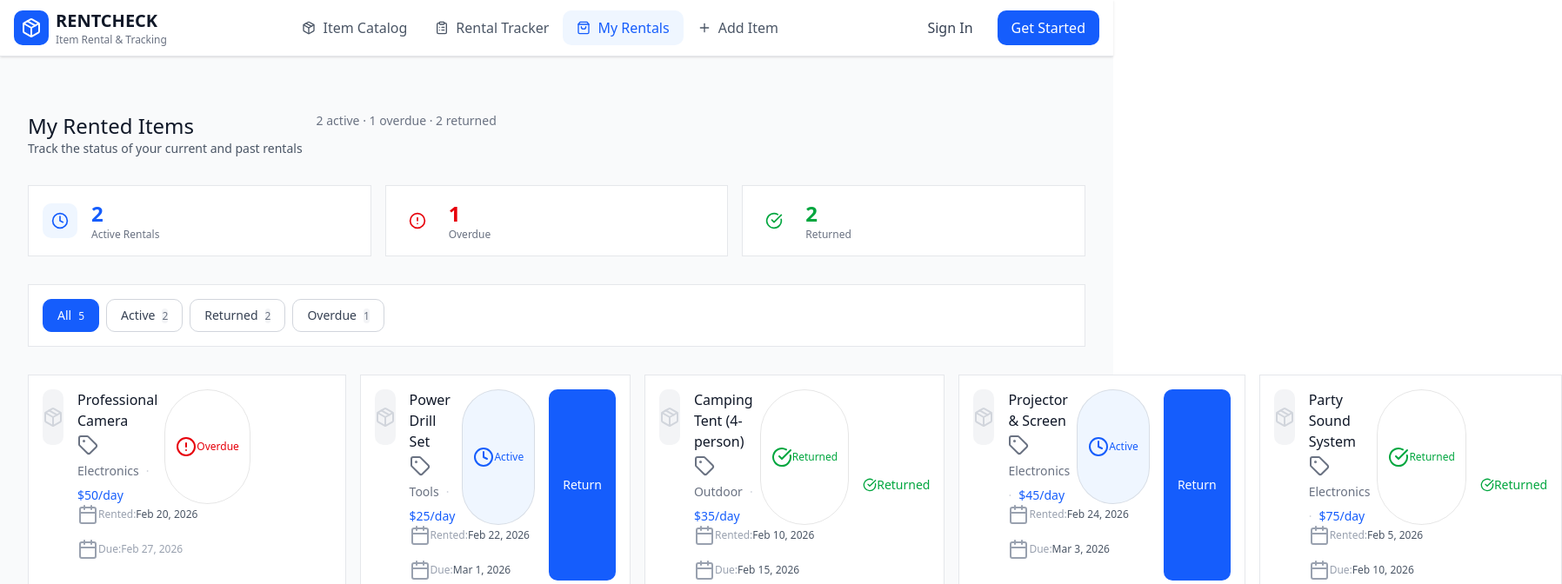
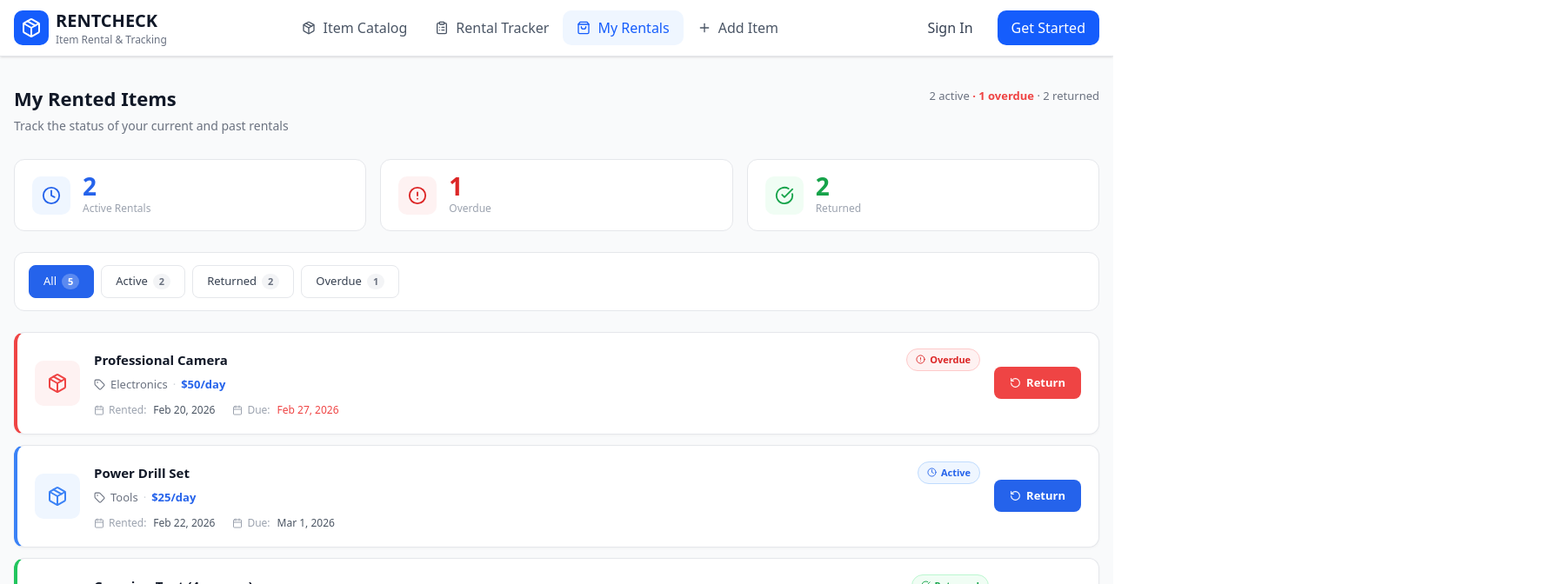
Before and after one commit to RedzerRiley/RentCheck, a React (Vite) app: page / in a window 1280 px wide. Both pictures are taken after a click on the button "My Rentals". Shown: the top 672 px of the page at 87% size, 1796 px wide, since content can reach past the window. Built offline with nearby package versions, Linux system fonts and the light colour scheme.

Commit message:
fixed the rented item page

```diff
--- a/src/components/RentedItems.tsx
+++ b/src/components/RentedItems.tsx
@@ -20,75 +20,20 @@ interface RentedItem {
 }
 
 const mockRentedItems: RentedItem[] = [
-  {
-    id: 1,
-    name: "Professional Camera",
-    category: "Electronics",
-    price: "$50/day",
-    rentedDate: "Feb 20, 2026",
-    dueDate: "Feb 27, 2026",
-    status: "overdue",
-  },
-  {
-    id: 2,
-    name: "Power Drill Set",
-    category: "Tools",
-    price: "$25/day",
-    rentedDate: "Feb 22, 2026",
-    dueDate: "Mar 1, 2026",
-    status: "active",
-  },
-  {
-    id: 3,
-    name: "Camping Tent (4-person)",
-    category: "Outdoor",
-    price: "$35/day",
-    rentedDate: "Feb 10, 2026",
-    dueDate: "Feb 15, 2026",
-    status: "returned",
-  },
-  {
-    id: 4,
-    name: "Projector & Screen",
-    category: "Electronics",
-    price: "$45/day",
-    rentedDate: "Feb 24, 2026",
-    dueDate: "Mar 3, 2026",
-    status: "active",
-  },
-  {
-    id: 5,
-    name: "Party Sound System",
-    category: "Electronics",
-    price: "$75/day",
-    rentedDate: "Feb 5, 2026",
-    dueDate: "Feb 10, 2026",
-    status: "returned",
-  },
+  { id: 1, name: "Professional Camera", category: "Electronics", price: "$50/day", rentedDate: "Feb 20, 2026", dueDate: "Feb 27, 2026", status: "overdue" },
+  { id: 2, name: "Power Drill Set", category: "Tools", price: "$25/day", rentedDate: "Feb 22, 2026", dueDate: "Mar 1, 2026", status: "active" },
+  { id: 3, name: "Camping Tent (4-person)", category: "Outdoor", price: "$35/day", rentedDate: "Feb 10, 2026", dueDate: "Feb 15, 2026", status: "returned" },
+  { id: 4, name: "Projector & Screen", category: "Electronics", price: "$45/day", rentedDate: "Feb 24, 2026", dueDate: "Mar 3, 2026", status: "active" },
+  { id: 5, name: "Party Sound System", category: "Electronics", price: "$75/day", rentedDate: "Feb 5, 2026", dueDate: "Feb 10, 2026", status: "returned" },
 ];
 
 const STATUS_FILTERS = ["All", "Active", "Returned", "Overdue"] as const;
 type FilterType = (typeof STATUS_FILTERS)[number];
 
 const statusConfig = {
-  active: {
-    label: "Active",
-    icon: Clock,
-    badgeClass: "bg-blue-50 text-blue-600 border border-blue-200",
-    accent: "border-l-blue-500",
-  },
-  returned: {
-    label: "Returned",
-    icon: CheckCircle,
-    badgeClass: "bg-green-50 text-green-600 border border-green-200",
-    accent: "border-l-green-500",
-  },
-  overdue: {
-    label: "Overdue",
-    icon: AlertCircle,
-    badgeClass: "bg-red-50 text-red-600 border border-red-200",
-    accent: "border-l-red-500",
-  },
+  active:   { label: "Active",   Icon: Clock,         accentColor: "#3b82f6", badgeBg: "#eff6ff", badgeColor: "#2563eb", badgeBorder: "#bfdbfe" },
+  returned: { label: "Returned", Icon: CheckCircle,   accentColor: "#22c55e", badgeBg: "#f0fdf4", badgeColor: "#16a34a", badgeBorder: "#bbf7d0" },
+  overdue:  { label: "Overdue",  Icon: AlertCircle,   accentColor: "#ef4444", badgeBg: "#fef2f2", badgeColor: "#dc2626", badgeBorder: "#fecaca" },
 };
 
 export function RentedItems() {
@@ -101,198 +46,174 @@ export function RentedItems() {
   );
 
   const counts = {
-    All: items.length,
-    Active: items.filter((i) => i.status === "active").length,
+    All:      items.length,
+    Active:   items.filter((i) => i.status === "active").length,
     Returned: items.filter((i) => i.status === "returned").length,
-    Overdue: items.filter((i) => i.status === "overdue").length,
+    Overdue:  items.filter((i) => i.status === "overdue").length,
   };
 
   const handleReturn = async (id: number) => {
     setReturningId(id);
     await new Promise((r) => setTimeout(r, 700));
-
-    setItems((prev) =>
-      prev.map((item) =>
-        item.id === id ? { ...item, status: "returned" } : item
-      )
-    );
-
+    // TODO: await fetch(`http://localhost:3000/api/rentals/${id}/return`, { method: 'PATCH' });
+    setItems((prev) => prev.map((item) => item.id === id ? { ...item, status: "returned" as const } : item));
     setReturningId(null);
   };
 
   return (
-    <div className="w-full max-w-7xl mx-auto px-4 sm:px-6 lg:px-8 py-8">
-      {/* Header */}
-      <div className="flex flex-col sm:flex-row sm:items-center sm:justify-between gap-4 mb-8">
+    <div style={{ width: "100%", fontFamily: "inherit" }}>
+
+      {/* ── Page header ── */}
+      <div style={{ display: "flex", alignItems: "flex-start", justifyContent: "space-between", marginBottom: 28, flexWrap: "wrap", gap: 12 }}>
         <div>
-          <h2 className="text-2xl font-semibold text-gray-900">
-            My Rented Items
-          </h2>
-          <p className="text-gray-600 text-sm">
-            Track the status of your current and past rentals
-          </p>
+          <h2 style={{ fontSize: 22, fontWeight: 700, color: "#111827", margin: 0 }}>My Rented Items</h2>
+          <p style={{ fontSize: 14, color: "#6b7280", margin: "4px 0 0" }}>Track the status of your current and past rentals</p>
         </div>
-
-        <div className="text-sm text-gray-500">
-          {counts.Active} active ·{" "}
-          {counts.Overdue > 0 && (
-            <span className="text-red-500 font-medium">
-              {counts.Overdue} overdue ·{" "}
-            </span>
-          )}
-          {counts.Returned} returned
+        <div style={{ fontSize: 13, color: "#6b7280", paddingTop: 4 }}>
+          <span>{counts.Active} active</span>
+          {counts.Overdue > 0 && <span style={{ color: "#ef4444", fontWeight: 600 }}> · {counts.Overdue} overdue</span>}
+          <span> · {counts.Returned} returned</span>
         </div>
       </div>
 
-      {/* Summary Cards */}
-      <div className="grid grid-cols-1 sm:grid-cols-2 lg:grid-cols-3 gap-4 mb-8">
+      {/* ── Summary cards ── */}
+      <div style={{ display: "grid", gridTemplateColumns: "repeat(3, 1fr)", gap: 16, marginBottom: 24 }}>
         {[
-          {
-            label: "Active Rentals",
-            count: counts.Active,
-            icon: Clock,
-            color: "text-blue-600",
-            bg: "bg-blue-50",
-          },
-          {
-            label: "Overdue",
-            count: counts.Overdue,
-            icon: AlertCircle,
-            color: "text-red-600",
-            bg: "bg-red-50",
-          },
-          {
-            label: "Returned",
-            count: counts.Returned,
-            icon: CheckCircle,
-            color: "text-green-600",
-            bg: "bg-green-50",
-          },
-        ].map((stat) => (
-          <div
-            key={stat.label}
-            className="bg-white border border-gray-200 rounded-xl p-4 flex items-center gap-4"
-          >
-            <div
-              className={`w-10 h-10 ${stat.bg} rounded-lg flex items-center justify-center`}
-            >
-              <stat.icon className={`w-5 h-5 ${stat.color}`} />
+          { label: "Active Rentals", count: counts.Active,   Icon: Clock,       color: "#2563eb", bg: "#eff6ff" },
+          { label: "Overdue",        count: counts.Overdue,  Icon: AlertCircle, color: "#dc2626", bg: "#fef2f2" },
+          { label: "Returned",       count: counts.Returned, Icon: CheckCircle, color: "#16a34a", bg: "#f0fdf4" },
+        ].map(({ label, count, Icon, color, bg }) => (
+          <div key={label} style={{ background: "#fff", border: "1px solid #e5e7eb", borderRadius: 12, padding: "16px 20px", display: "flex", alignItems: "center", gap: 14 }}>
+            <div style={{ width: 44, height: 44, background: bg, borderRadius: 10, display: "flex", alignItems: "center", justifyContent: "center", flexShrink: 0 }}>
+              <Icon style={{ width: 22, height: 22, color }} />
             </div>
-
             <div>
-              <div className={`text-2xl font-bold ${stat.color}`}>
-                {stat.count}
-              </div>
-              <div className="text-xs text-gray-500">{stat.label}</div>
+              <div style={{ fontSize: 28, fontWeight: 700, color, lineHeight: 1 }}>{count}</div>
+              <div style={{ fontSize: 12, color: "#9ca3af", marginTop: 3 }}>{label}</div>
             </div>
           </div>
         ))}
       </div>
 
-      {/* Filter Tabs */}
-      <div className="bg-white border border-gray-200 rounded-xl p-4 mb-8">
-        <div className="flex flex-wrap gap-2">
-          {STATUS_FILTERS.map((f) => (
+      {/* ── Filter tabs ── */}
+      <div style={{ background: "#fff", border: "1px solid #e5e7eb", borderRadius: 12, padding: "14px 16px", marginBottom: 24 }}>
+        <div style={{ display: "flex", gap: 8, flexWrap: "wrap" }}>
+          {STATUS_FILTERS.map((f) => {
+            const active = filter === f;
+            return (
               <button
                 key={f}
                 onClick={() => setFilter(f)}
-              className={`px-4 py-2 rounded-lg border text-sm font-medium transition ${
-                filter === f
-                  ? "bg-blue-600 text-white border-blue-600"
-                  : "bg-white text-gray-700 border-gray-300 hover:border-blue-400"
-              }`}
+                style={{
+                  padding: "8px 16px",
+                  borderRadius: 8,
+                  border: active ? "1px solid #2563eb" : "1px solid #e5e7eb",
+                  background: active ? "#2563eb" : "#fff",
+                  color: active ? "#fff" : "#374151",
+                  fontSize: 13,
+                  fontWeight: 500,
+                  cursor: "pointer",
+                  display: "flex",
+                  alignItems: "center",
+                  gap: 6,
+                  transition: "all 0.15s",
+                }}
               >
                 {f}
-              <span
-                className={`ml-2 px-1.5 py-0.5 text-xs rounded ${
-                  filter === f
-                    ? "bg-blue-500 text-white"
-                    : "bg-gray-100 text-gray-500"
-                }`}
-              >
+                <span style={{
+                  padding: "1px 7px",
+                  borderRadius: 20,
+                  fontSize: 11,
+                  fontWeight: 600,
+                  background: active ? "rgba(255,255,255,0.25)" : "#f3f4f6",
+                  color: active ? "#fff" : "#6b7280",
+                }}>
                   {counts[f]}
                 </span>
               </button>
-          ))}
+            );
+          })}
         </div>
       </div>
 
-      {/* Items */}
+      {/* ── Items list ── */}
       {filtered.length === 0 ? (
-        <div className="bg-white border border-gray-200 rounded-xl p-16 text-center">
-          <Package className="w-10 h-10 text-gray-300 mx-auto mb-4" />
-          <h3 className="text-gray-700 font-medium">No items found</h3>
-          <p className="text-gray-400 text-sm">
-            No rentals match the selected filter.
-          </p>
+        <div style={{ background: "#fff", border: "1px solid #e5e7eb", borderRadius: 12, padding: "64px 24px", textAlign: "center" }}>
+          <Package style={{ width: 40, height: 40, color: "#d1d5db", margin: "0 auto 12px" }} />
+          <p style={{ fontWeight: 600, color: "#374151", margin: "0 0 4px" }}>No items found</p>
+          <p style={{ fontSize: 13, color: "#9ca3af", margin: 0 }}>No rentals match the selected filter.</p>
         </div>
       ) : (
-        <div className="flex flex-col gap-4">
+        <div style={{ display: "flex", flexDirection: "column", gap: 12 }}>
           {filtered.map((item) => {
             const cfg = statusConfig[item.status];
-            const StatusIcon = cfg.icon;
             const isReturning = returningId === item.id;
 
             return (
               <div
                 key={item.id}
-                className={`bg-white border border-gray-200 border-l-4 ${cfg.accent}
-                rounded-xl p-4 flex flex-col sm:flex-row gap-4 sm:items-center
-                hover:shadow-sm transition`}
+                style={{
+                  background: "#fff",
+                  border: "1px solid #e5e7eb",
+                  borderLeft: `4px solid ${cfg.accentColor}`,
+                  borderRadius: 12,
+                  padding: "18px 20px",
+                  display: "flex",
+                  alignItems: "center",
+                  gap: 16,
+                  boxShadow: "0 1px 3px rgba(0,0,0,0.04)",
+                  transition: "box-shadow 0.15s",
+                }}
+                onMouseEnter={(e) => (e.currentTarget.style.boxShadow = "0 4px 12px rgba(0,0,0,0.08)")}
+                onMouseLeave={(e) => (e.currentTarget.style.boxShadow = "0 1px 3px rgba(0,0,0,0.04)")}
               >
-                {/* Image */}
-                <div className="w-16 h-16 bg-gray-100 rounded-lg flex items-center justify-center flex-shrink-0">
-                  <Package className="w-7 h-7 text-gray-300" />
+                {/* Icon */}
+                <div style={{
+                  width: 52, height: 52,
+                  background: cfg.badgeBg,
+                  borderRadius: 10,
+                  display: "flex", alignItems: "center", justifyContent: "center",
+                  flexShrink: 0,
+                }}>
+                  <Package style={{ width: 24, height: 24, color: cfg.accentColor }} />
                 </div>
 
-                {/* Content */}
-                <div className="flex-1 min-w-0">
-                  <div className="flex flex-col sm:flex-row sm:items-start sm:justify-between gap-2">
-                    <div className="min-w-0">
-                      <h3 className="font-semibold text-gray-900 truncate">
+                {/* Main content */}
+                <div style={{ flex: 1, minWidth: 0 }}>
+                  {/* Top row: name + badge */}
+                  <div style={{ display: "flex", alignItems: "center", justifyContent: "space-between", gap: 12, marginBottom: 6 }}>
+                    <h3 style={{ fontSize: 15, fontWeight: 600, color: "#111827", margin: 0, overflow: "hidden", textOverflow: "ellipsis", whiteSpace: "nowrap" }}>
                       {item.name}
                     </h3>
-
-                      <div className="flex flex-wrap items-center gap-2 text-sm text-gray-500 mt-1">
-                        <Tag className="w-3.5 h-3.5" />
-                        {item.category}
-                        <span className="text-gray-300">·</span>
-                        <span className="text-blue-600 font-medium">
-                          {item.price}
-                        </span>
-                      </div>
-                    </div>
-
-                    <span
-                      className={`flex items-center gap-1.5 px-3 py-1 rounded-full text-xs font-semibold ${cfg.badgeClass}`}
-                    >
-                      <StatusIcon className="w-3 h-3" />
+                    <span style={{
+                      display: "flex", alignItems: "center", gap: 5,
+                      padding: "4px 10px", borderRadius: 20,
+                      fontSize: 11, fontWeight: 600, flexShrink: 0,
+                      background: cfg.badgeBg, color: cfg.badgeColor,
+                      border: `1px solid ${cfg.badgeBorder}`,
+                    }}>
+                      <cfg.Icon style={{ width: 11, height: 11 }} />
                       {cfg.label}
                     </span>
                   </div>
 
+                  {/* Category + price */}
+                  <div style={{ display: "flex", alignItems: "center", gap: 6, fontSize: 13, color: "#6b7280", marginBottom: 10 }}>
+                    <Tag style={{ width: 13, height: 13 }} />
+                    <span>{item.category}</span>
+                    <span style={{ color: "#d1d5db" }}>·</span>
+                    <span style={{ color: "#2563eb", fontWeight: 600 }}>{item.price}</span>
+                  </div>
+
                   {/* Dates */}
-                  <div className="flex flex-wrap gap-4 mt-3 text-xs text-gray-400">
-                    <span className="flex items-center gap-1">
-                      <Calendar className="w-3 h-3" />
-                      Rented:
-                      <span className="text-gray-600 ml-1">
-                        {item.rentedDate}
+                  <div style={{ display: "flex", gap: 20, flexWrap: "wrap" }}>
+                    <span style={{ display: "flex", alignItems: "center", gap: 5, fontSize: 12, color: "#9ca3af" }}>
+                      <Calendar style={{ width: 12, height: 12 }} />
+                      Rented: <span style={{ color: "#4b5563", fontWeight: 500, marginLeft: 3 }}>{item.rentedDate}</span>
                     </span>
-                    </span>
-
-                    <span className="flex items-center gap-1">
-                      <Calendar className="w-3 h-3" />
-                      Due:
-                      <span
-                        className={`ml-1 font-medium ${
-                          item.status === "overdue"
-                            ? "text-red-500"
-                            : "text-gray-600"
-                        }`}
-                      >
-                        {item.dueDate}
-                      </span>
+                    <span style={{ display: "flex", alignItems: "center", gap: 5, fontSize: 12, color: "#9ca3af" }}>
+                      <Calendar style={{ width: 12, height: 12 }} />
+                      Due: <span style={{ color: item.status === "overdue" ? "#ef4444" : "#4b5563", fontWeight: 500, marginLeft: 3 }}>{item.dueDate}</span>
                     </span>
                   </div>
                 </div>
@@ -302,19 +223,34 @@ export function RentedItems() {
                   <button
                     onClick={() => handleReturn(item.id)}
                     disabled={isReturning}
-                    className={`px-4 py-2 rounded-lg text-sm font-medium text-white transition
-                      ${
-                        item.status === "overdue"
-                          ? "bg-red-600 hover:bg-red-700"
-                          : "bg-blue-600 hover:bg-blue-700"
-                      }
-                      disabled:opacity-60`}
+                    style={{
+                      display: "flex", alignItems: "center", gap: 6,
+                      padding: "9px 18px",
+                      background: isReturning ? "#93c5fd" : item.status === "overdue" ? "#ef4444" : "#2563eb",
+                      color: "#fff", border: "none", borderRadius: 8,
+                      fontSize: 13, fontWeight: 600, cursor: isReturning ? "not-allowed" : "pointer",
+                      flexShrink: 0, transition: "background 0.15s",
+                      minWidth: 90,
+                    }}
                   >
-                    {isReturning ? "Returning..." : "Return"}
+                    {isReturning ? (
+                      <>
+                        <svg style={{ width: 13, height: 13, animation: "spin 1s linear infinite" }} xmlns="http://www.w3.org/2000/svg" fill="none" viewBox="0 0 24 24">
+                          <circle style={{ opacity: 0.25 }} cx="12" cy="12" r="10" stroke="currentColor" strokeWidth="4" />
+                          <path style={{ opacity: 0.75 }} fill="currentColor" d="M4 12a8 8 0 018-8v8H4z" />
+                        </svg>
+                        Returning...
+                      </>
+                    ) : (
+                      <>
+                        <RotateCcw style={{ width: 13, height: 13 }} />
+                        Return
+                      </>
+                    )}
                   </button>
                 ) : (
-                  <div className="flex items-center gap-1 text-green-600 font-medium text-sm">
-                    <CheckCircle className="w-4 h-4" />
+                  <div style={{ display: "flex", alignItems: "center", gap: 6, fontSize: 13, color: "#16a34a", fontWeight: 600, flexShrink: 0, minWidth: 90, justifyContent: "center" }}>
+                    <CheckCircle style={{ width: 15, height: 15 }} />
                     Returned
                   </div>
                 )}
@@ -323,6 +259,8 @@ export function RentedItems() {
           })}
         </div>
       )}
+
+      <style>{`@keyframes spin { to { transform: rotate(360deg); } }`}</style>
     </div>
   );
 }
```
Lines whose indentation alone changed are shown as unchanged.
